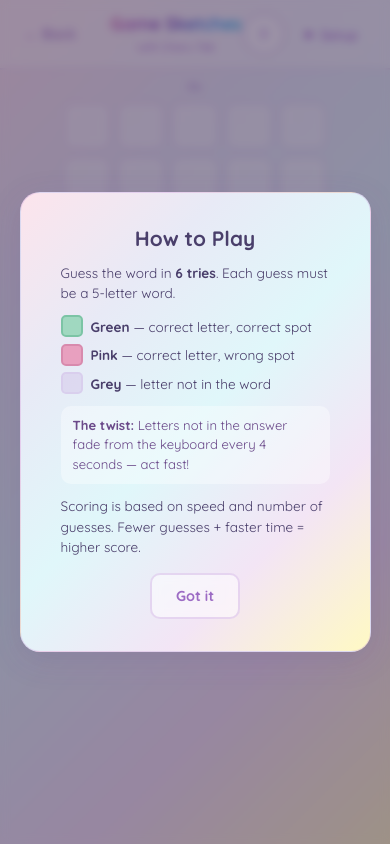
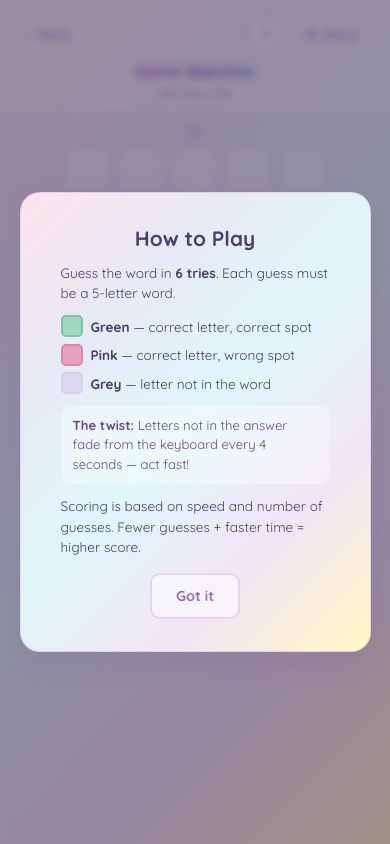
Before and after one commit to inosaint/vibeshift-blr, a website: page game-sketches.html in a window 390 px wide. Drawn offline with nearby package versions, Linux system fonts and the light colour scheme.

Commit message:
Fixing some mobile bugs

```diff
--- a/game-sketches.html
+++ b/game-sketches.html
@@ -488,6 +488,38 @@
       display: flex;
       flex-direction: column;
       min-height: 100vh;
+    }
+
+    @media (max-width: 600px) {
+      nav {
+        display: flex;
+        flex-wrap: wrap;
+        gap: 0.35rem 0.75rem;
+      }
+
+      .nav-title {
+        order: 3;
+        flex-basis: 100%;
+        text-align: center;
+        min-width: 0;
+      }
+
+      .nav-controls {
+        margin-left: auto;
+      }
+
+      .nav-title h1 {
+        font-size: 1rem;
+      }
+
+      .nav-title .byline {
+        font-size: 0.65rem;
+      }
+
+      nav a,
+      .setup-toggle {
+        font-size: 0.8rem;
+      }
     }
 
     @media (max-width: 480px) {
```
Also changed, not shown: chaos-typewriter.html (+31 -1 lines), weird-autocomplete.html (+32 -0 lines), 4 other files.
